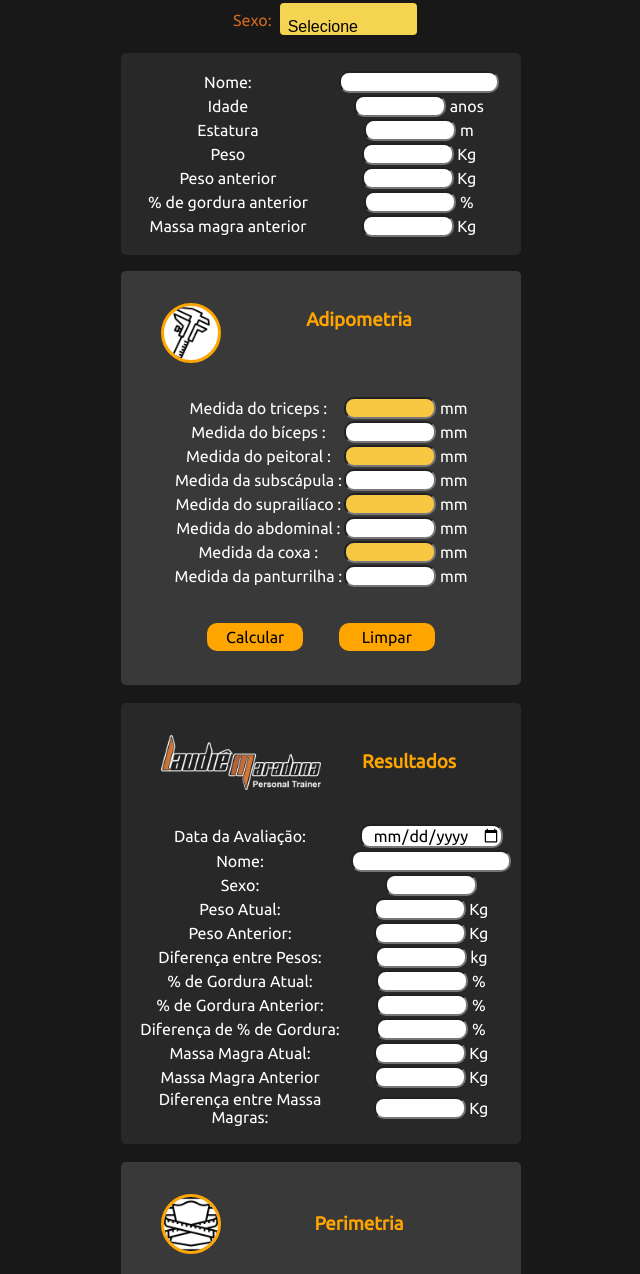
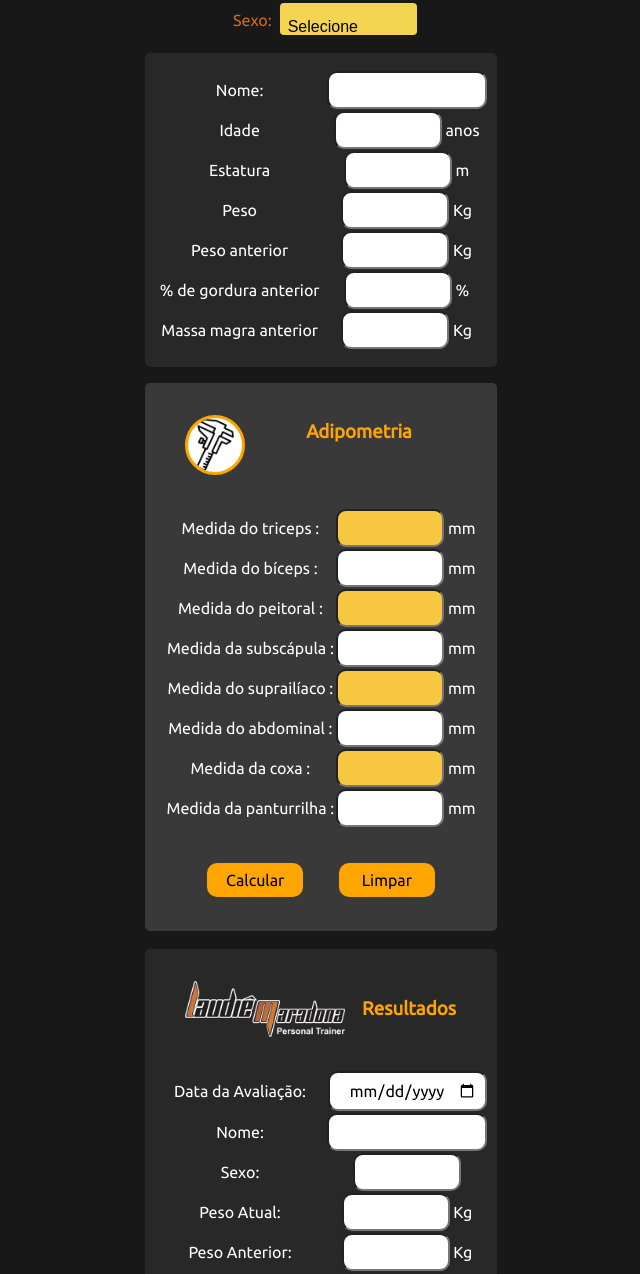
Before and after one commit to Maradona03/frontend_mentor_challenges, a plain HTML site: page medidas/index.html in a window 1280 px wide. Shown: the part 217-1491 px from the top of the page, without its empty margins (319-959 px from the left). Drawn offline with Linux system fonts and the light colour scheme.

Commit message:
Update style.css

```diff
--- a/medidas/style.css
+++ b/medidas/style.css
@@ -7,7 +7,7 @@
     .container{ margin-left: rem;
                 display: grid;
                 grid-template-columns: ;
-                grid-template-rows: 8rem 112rem 6rem;
+                grid-template-rows: 8rem 150rem 6rem;
                 grid-template-areas:    "he"
                                         "ma"
                                         "fo";
@@ -116,7 +116,7 @@ h2{
         }
 
 /*----------------------------------Tabela de Dados Pesoais-----------------------*/
-#tabela_nome{width: 25rem;
+#tabela_nome{width: 22rem;
 
         margin:auto;
         margin-bottom: 1rem;
@@ -146,6 +146,7 @@ h2{
         #tabela_nome tbody input{background-color:chocolate
                                 border: none;
                                 border-radius: 10px;
+                                padding: 0.5rem
                                 }
 
                 #nome {width: 10rem;}
@@ -173,7 +174,7 @@ h2{
 .adipometria h3{margin-bottom: 2rem;
                 }
 
-.adipometria{width: 25rem;
+.adipometria{width: 22rem;
 
         margin:auto;
         align-items: center;
@@ -203,6 +204,7 @@ h2{
 #tabela tbody input{background-color:chocolate
                border: none;
                border-radius: 10px;
+               padding: 0.5rem
                }
 
 
@@ -281,7 +283,7 @@ input{
                 margin: auto;
                 color: orange;}
 
-.resultados{width: 25rem;
+.resultados{width: 22rem;
         margin-top: 5rem;
         margin:auto;
         align-items: center;
@@ -311,7 +313,9 @@ input{
 #tabela_resultados tbody input{background-color:chocolate
                                 border: none;
                                 border-radius: 10px;
-        }
+                                padding: 0.5rem
+                        }
+
 #nome_resul{width: 10rem;}
 
 input{
@@ -338,7 +342,7 @@ input{
 
 .perim{
 
-        width: 25rem;
+        width: 22rem;
         margin-top: 5rem;
         margin:auto;
         align-items: center;
@@ -368,7 +372,8 @@ input{
 #perimetria tbody input{background-color:chocolate
                                 border: none;
                                 border-radius: 10px;
-        }
+                                padding: 0.5rem
+                   }
 
 
 input{
```
